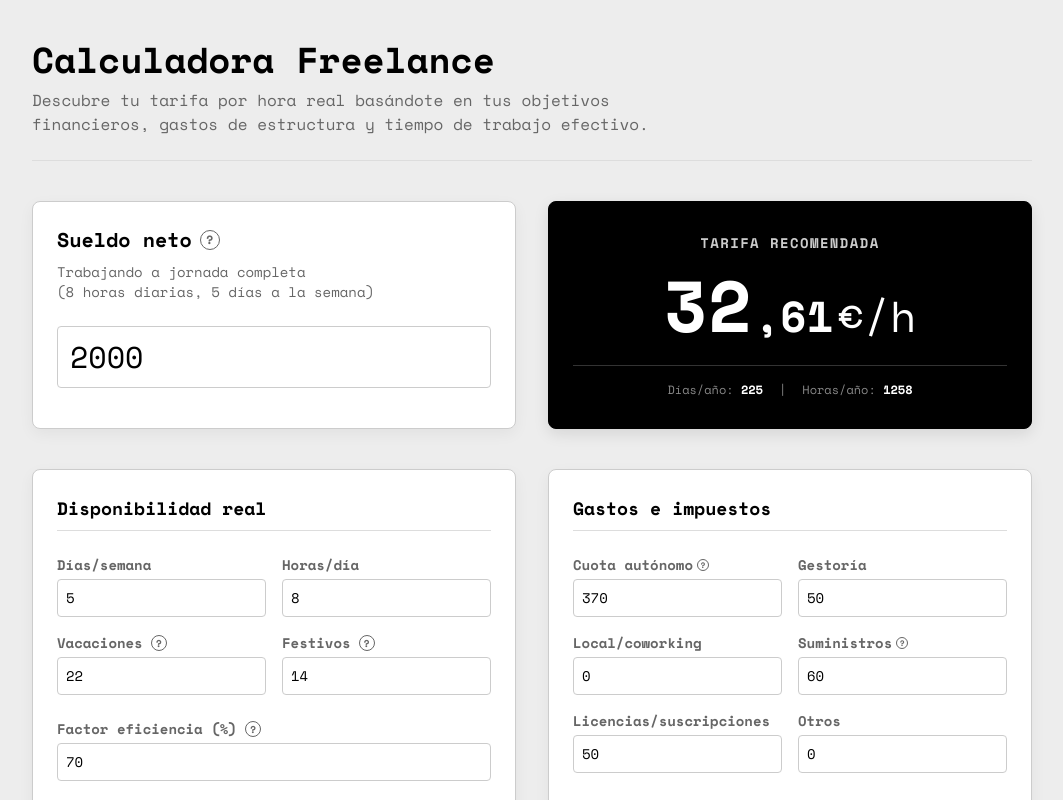
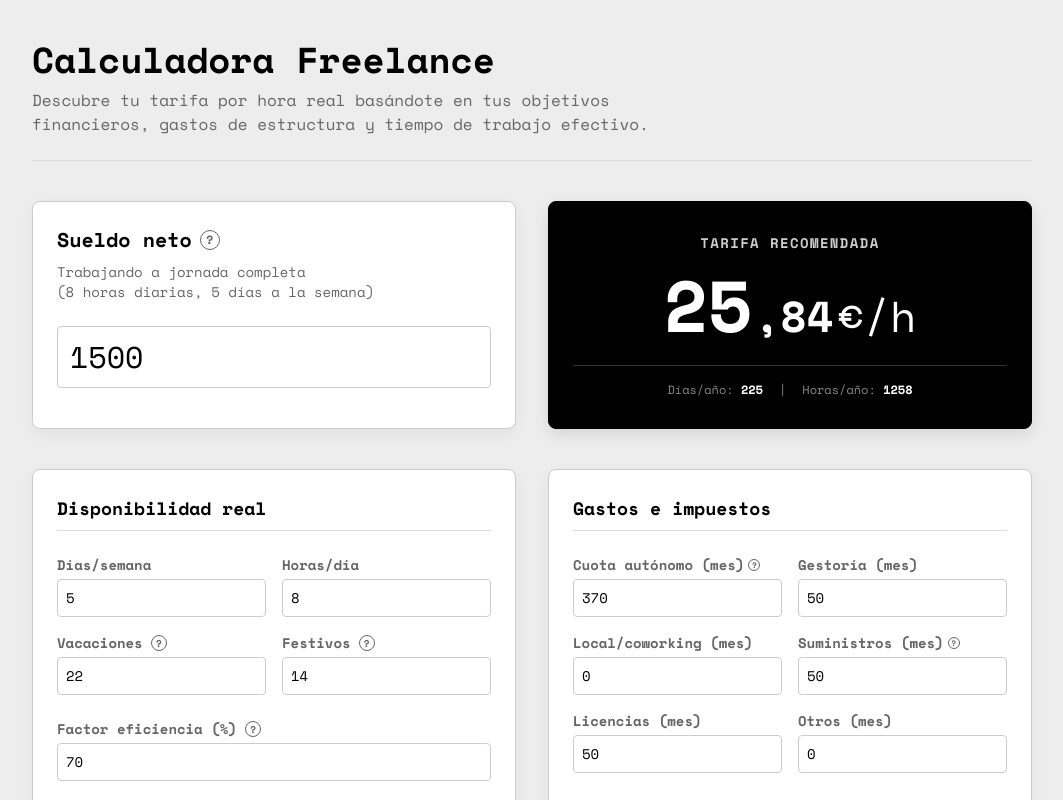
Before and after one commit to ivan-huelves/calculadora-freelance, a Svelte app: page / in a window 1280 px wide. Shown: the top 800 px of the page, without its empty margins (108-1171 px from the left). Built offline with nearby package versions, Linux system fonts and the light colour scheme.

Commit message:
retoques

```diff
--- a/src/App.svelte
+++ b/src/App.svelte
@@ -178,7 +178,7 @@
         <div class="grid grid-cols-1 sm:grid-cols-2 gap-x-4 gap-y-5 sm:gap-y-4">
           <label>
             <div class="flex items-center gap-1 mb-1">
-              <span class="label-title mb-0">Cuota autónomo</span>
+              <span class="label-title mb-0">Cuota autónomo (mes)</span>
               <div class="tooltip-icon w-3 h-3 text-[8px]">
                 ?
                 <div class="tooltip-bridge w-56">
@@ -189,16 +189,16 @@
             <input type="number" bind:value={cuotaAutonomo} class="input-field">
           </label>
           <label>
-            <span class="label-title">Gestoría</span>
+            <span class="label-title">Gestoría (mes)</span>
             <input type="number" bind:value={gestoria} class="input-field">
           </label>
           <label>
-            <span class="label-title">Local/coworking</span>
+            <span class="label-title">Local/coworking (mes)</span>
             <input type="number" bind:value={alquiler} class="input-field">
           </label>
           <label>
             <div class="flex items-center gap-1 mb-1">
-              <span class="label-title mb-0">Suministros</span>
+              <span class="label-title mb-0">Suministros (mes)</span>
               <div class="tooltip-icon w-3 h-3 text-[8px]">
                 ?
                 <div class="tooltip-bridge w-56">
@@ -209,21 +209,21 @@
             <input type="number" bind:value={suministros} class="input-field">
           </label>
           <label>
-            <span class="label-title">Licencias/suscripciones</span>
+            <span class="label-title">Licencias (mes)</span>
             <input type="number" bind:value={licenciasSoftware} class="input-field">
           </label>
           <label>
-            <span class="label-title">Otros</span>
+            <span class="label-title">Otros (mes)</span>
             <input type="number" bind:value={otrosGastos} class="input-field">
           </label>
 
           <div class="sm:col-span-2 mt-2">
             <div class="flex items-center gap-1 mb-1">
-              <span class="label-title mb-0">Amortización de equipos</span>
+              <span class="label-title mb-0">Amortización de equipos y otros</span>
               <div class="tooltip-icon w-3 h-3 text-[8px]">
                 ?
                 <div class="tooltip-bridge w-64">
-                  <div class="tooltip-box">Suma el valor de tus equipos (ordenador, tableta, monitores) y los años que tardas en renovarlos para ahorrar mes a mes su coste.</div>
+                  <div class="tooltip-box">Suma el valor de tus equipos y otros (ordenador, tableta, monitores...) y los años que tardas en renovarlos.</div>
                 </div>
               </div>
             </div>
@@ -246,7 +246,7 @@
               <div class="tooltip-icon w-4 h-4 text-[10px]">
                 ?
                 <div class="tooltip-bridge w-64">
-                  <div class="tooltip-box">Retención estimada para unos ingresos netos de {sueldoNetoReal.toFixed(0)}€. <a href="https://www2.agenciatributaria.gob.es/wlpl/PRET-R200/R260/index.zul" target="_blank" class="text-blue-300 underline hover:text-blue-100">Calcula tu tramo en Hacienda</a>.</div>
+                  <div class="tooltip-box">Retención estimada para unos ingresos netos de 2000€. <a href="https://www2.agenciatributaria.gob.es/wlpl/PRET-R200/R260/index.zul" target="_blank" class="text-blue-300 underline hover:text-blue-100">Calcula tu tramo en Hacienda</a>.</div>
                 </div>
               </div>
             </div>
--- a/src/config.js
+++ b/src/config.js
@@ -1,6 +1,6 @@
 // src/config.js
 export const valoresIniciales = {
-  sueldoNetoBase: 2000,
+  sueldoNetoBase: 1500,
 
   diasSemana: 5,
   horasDia: 8,
@@ -11,12 +11,12 @@ export const valoresIniciales = {
   cuotaAutonomo: 370,
   gestoria: 50,
   alquiler: 0,
-  suministros: 60,
+  suministros: 50,
   licenciasSoftware: 50,
   otrosGastos: 0,
 
   valorEquiposTotal: 3000,
-  anosRenovacion: 4,
+  anosRenovacion: 5,
 
   irpf: 16,
   margenBeneficio: 10,
```
